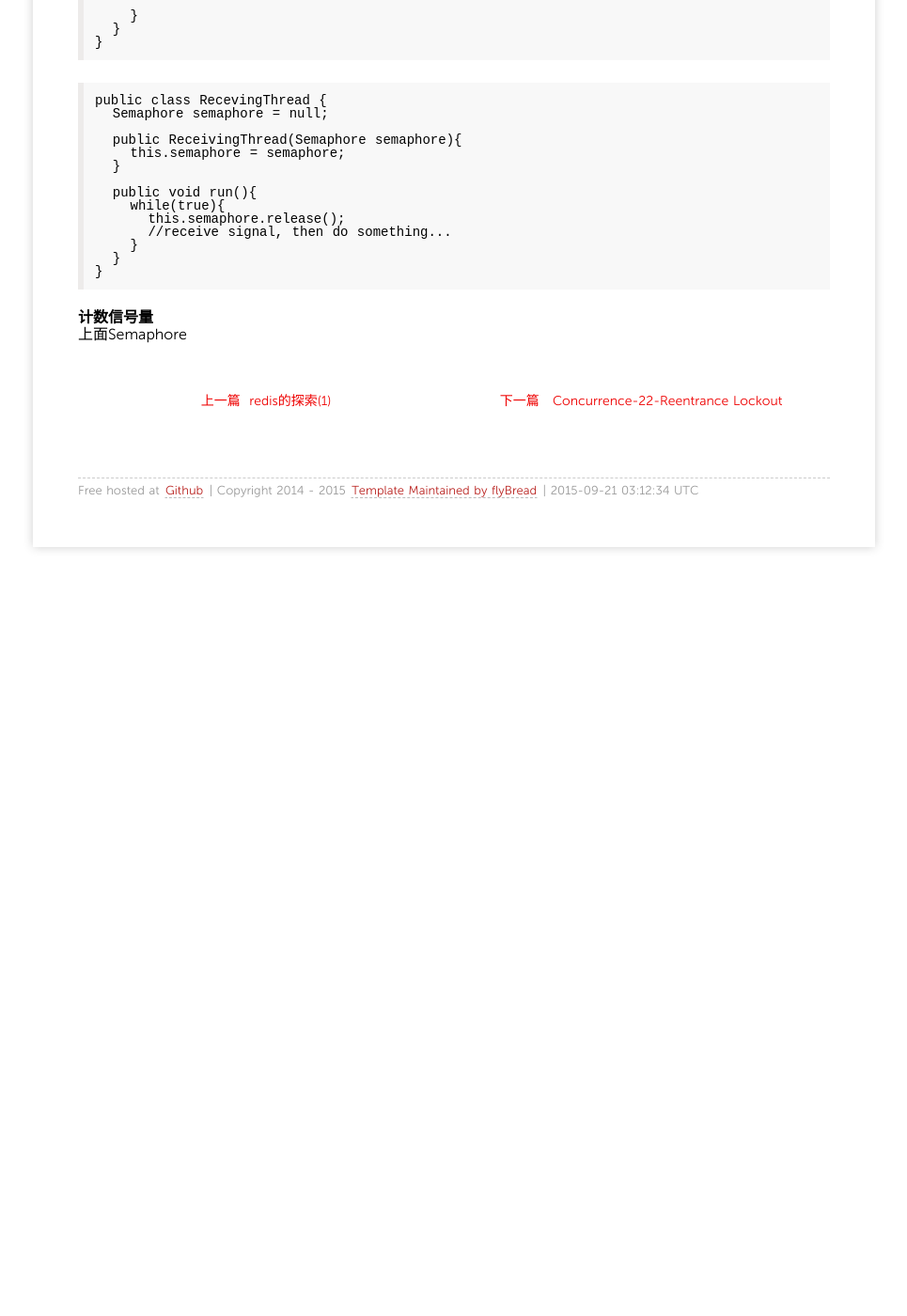
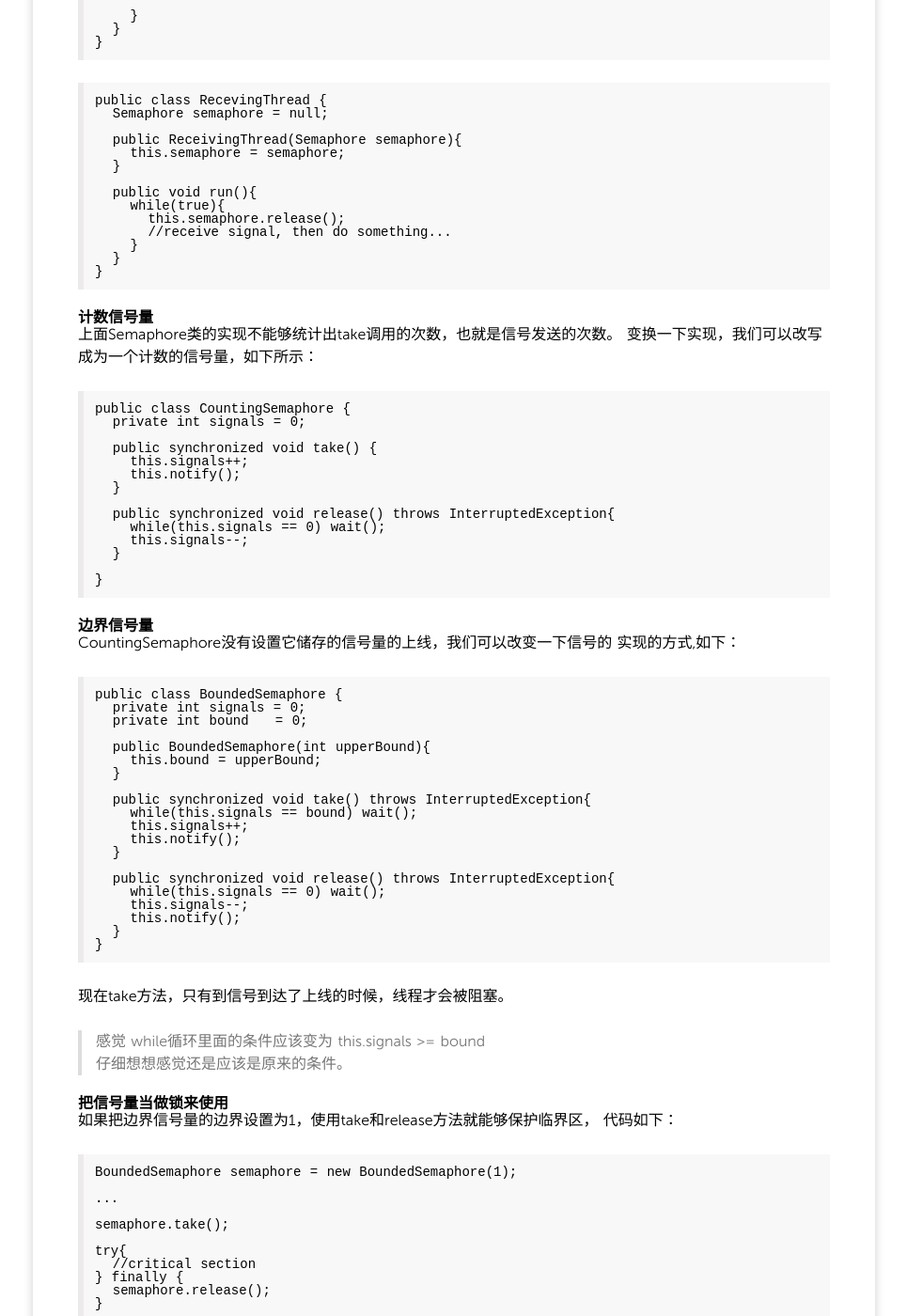
Before and after one commit to flyBread/flyBread.github.io, a Jekyll site: the page built from _posts/翻译/2015-09-16-translate23-Semaphores.md, in a window 1280 px wide and 1400 px high, scrolled down 1432 px. Shown: the whole window at 94% size, without its empty margins (157-1122 px from the left). Built offline with Jekyll 4.4.1, drawn with Linux system fonts in a browser that asks for light colours; nearby versions of some CDN libraries; Markdown is read by kramdown in place of the engine named in the settings; comment, search, counter and statistics services are not loaded; before the commit the page ends 2062 px from its top, so only the background shows below that; some of the changed text lies outside the part shown.

Commit message:
更新操作

````diff
--- a/_posts/翻译/2015-09-16-translate23-Semaphores.md
+++ b/_posts/翻译/2015-09-16-translate23-Semaphores.md
@@ -101,4 +101,79 @@ public class RecevingThread {
 ```
 #### 计数信号量
 
-上面Semaphore
+上面Semaphore类的实现不能够统计出take调用的次数，也就是信号发送的次数。
+变换一下实现，我们可以改写成为一个计数的信号量，如下所示：
+
+```
+public class CountingSemaphore {
+  private int signals = 0;
+
+  public synchronized void take() {
+    this.signals++;
+    this.notify();
+  }
+
+  public synchronized void release() throws InterruptedException{
+    while(this.signals == 0) wait();
+    this.signals--;
+  }
+
+}
+```
+
+#### 边界信号量
+
+CountingSemaphore没有设置它储存的信号量的上线，我们可以改变一下信号的
+实现的方式,如下：
+
+```
+public class BoundedSemaphore {
+  private int signals = 0;
+  private int bound   = 0;
+
+  public BoundedSemaphore(int upperBound){
+    this.bound = upperBound;
+  }
+
+  public synchronized void take() throws InterruptedException{
+    while(this.signals == bound) wait();
+    this.signals++;
+    this.notify();
+  }
+
+  public synchronized void release() throws InterruptedException{
+    while(this.signals == 0) wait();
+    this.signals--;
+    this.notify();
+  }
+}
+```
+
+现在take方法，只有到信号到达了上线的时候，线程才会被阻塞。
+> 感觉 while循环里面的条件应该变为 this.signals >= bound
+仔细想想感觉还是应该是原来的条件。
+
+#### 把信号量当做锁来使用
+
+如果把边界信号量的边界设置为1，使用take和release方法就能够保护临界区，
+代码如下：
+
+```
+BoundedSemaphore semaphore = new BoundedSemaphore(1);
+
+...
+
+semaphore.take();
+
+try{
+  //critical section
+} finally {
+  semaphore.release();
+}
+```
+
+take 和 release 方法就像锁的lock 和 unlock 一样。
+
+如果我们把BoundSemaphore的上线设置为5，那么在同一时间内，可能就会有
+五个线程进入临界区里面。当然，我们需要保证临界区有五个线程不会出现冲突，
+否则应用就会出现错误。
````
